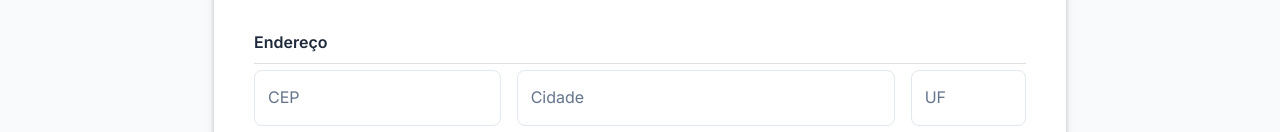
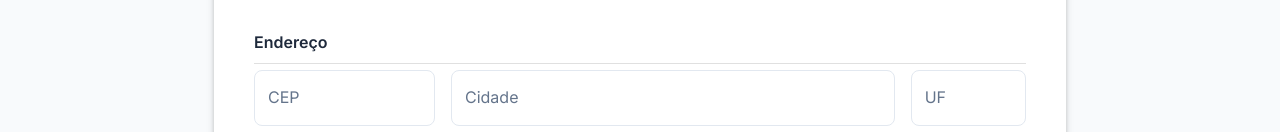
Before and after one commit to LeonardoTsuyoshiYuki/Projeto-Unimed, a React (Vite) app in the folder frontend/: page /register in a window 1280 px wide. Shown: the part 668-800 px from the top of the page. Built offline with nearby package versions, Linux system fonts and the light colour scheme; no server answers.

Commit message:
fix(theme): correct dark mode palette and component overrides

```diff
--- a/frontend/src/pages/Register/index.tsx
+++ b/frontend/src/pages/Register/index.tsx
@@ -384,26 +384,80 @@ export const Register: React.FC = () => {
                         Endereço
                     </Typography>
                     <Grid container spacing={2}>
-                        <Grid size={{ xs: 12, sm: 4 }}>
-                            <TextField fullWidth label="CEP" placeholder="00000000" inputProps={{ maxLength: 8 }} {...register('zip_code')} onBlur={handleCepBlur} error={!!errors.zip_code} helperText={errors.zip_code?.message} />
+                        <Grid size={{ xs: 12, sm: 3 }}>
+                            <TextField
+                                fullWidth
+                                label="CEP"
+                                placeholder="00000000"
+                                inputProps={{ maxLength: 8 }}
+                                {...register('zip_code')}
+                                onBlur={handleCepBlur}
+                                error={!!errors.zip_code}
+                                helperText={errors.zip_code?.message}
+                                InputLabelProps={{ shrink: !!watch('zip_code') || undefined }}
+                            />
+                        </Grid>
+                        <Grid size={{ xs: 12, sm: 7 }}>
+                            <TextField
+                                fullWidth
+                                label="Cidade"
+                                {...register('city')}
+                                error={!!errors.city}
+                                helperText={errors.city?.message}
+                                InputProps={{ readOnly: true }}
+                                InputLabelProps={{ shrink: !!watch('city') || undefined }}
+                            />
+                        </Grid>
+                        <Grid size={{ xs: 12, sm: 2 }}>
+                            <TextField
+                                fullWidth
+                                label="UF"
+                                {...register('state')}
+                                error={!!errors.state}
+                                helperText={errors.state?.message}
+                                InputProps={{ readOnly: true }}
+                                InputLabelProps={{ shrink: !!watch('state') || undefined }}
+                            />
+                        </Grid>
+                        <Grid size={{ xs: 12, sm: 9 }}>
+                            <TextField
+                                fullWidth
+                                label="Logradouro"
+                                {...register('street')}
+                                error={!!errors.street}
+                                helperText={errors.street?.message}
+                                InputProps={{ readOnly: true }}
+                                InputLabelProps={{ shrink: !!watch('street') || undefined }}
+                            />
+                        </Grid>
+                        <Grid size={{ xs: 12, sm: 3 }}>
+                            <TextField
+                                fullWidth
+                                label="Número"
+                                {...register('number')}
+                                error={!!errors.number}
+                                helperText={errors.number?.message}
+                                InputLabelProps={{ shrink: !!watch('number') || undefined }}
+                            />
                         </Grid>
                         <Grid size={{ xs: 12, sm: 6 }}>
-                            <TextField fullWidth label="Cidade" InputProps={{ readOnly: true }} {...register('city')} error={!!errors.city} helperText={errors.city?.message} />
-                        </Grid>
-                        <Grid size={{ xs: 12, sm: 2 }}>
-                            <TextField fullWidth label="UF" InputProps={{ readOnly: true }} {...register('state')} error={!!errors.state} helperText={errors.state?.message} />
-                        </Grid>
-                        <Grid size={{ xs: 12, sm: 9 }}>
-                            <TextField fullWidth label="Logradouro" InputProps={{ readOnly: true }} {...register('street')} error={!!errors.street} helperText={errors.street?.message} />
-                        </Grid>
-                        <Grid size={{ xs: 12, sm: 3 }}>
-                            <TextField fullWidth label="Número" {...register('number')} error={!!errors.number} helperText={errors.number?.message} />
+                            <TextField
+                                fullWidth
+                                label="Bairro"
+                                {...register('neighborhood')}
+                                error={!!errors.neighborhood}
+                                helperText={errors.neighborhood?.message}
+                                InputProps={{ readOnly: true }}
+                                InputLabelProps={{ shrink: !!watch('neighborhood') || undefined }}
+                            />
                         </Grid>
                         <Grid size={{ xs: 12, sm: 6 }}>
-                            <TextField fullWidth label="Bairro" InputProps={{ readOnly: true }} {...register('neighborhood')} error={!!errors.neighborhood} helperText={errors.neighborhood?.message} />
-                        </Grid>
-                        <Grid size={{ xs: 12, sm: 6 }}>
-                            <TextField fullWidth label="Complemento" {...register('complement')} />
+                            <TextField
+                                fullWidth
+                                label="Complemento"
+                                {...register('complement')}
+                                InputLabelProps={{ shrink: !!watch('complement') || undefined }}
+                            />
                         </Grid>
                     </Grid>
 
@@ -412,7 +466,15 @@ export const Register: React.FC = () => {
                     </Typography>
                     <Grid container spacing={2}>
                         <Grid size={{ xs: 12 }}>
-                            <TextField select fullWidth label="Formação Acadêmica" defaultValue="" {...register('education')} error={!!errors.education} helperText={errors.education?.message}>
+                            <TextField
+                                select
+                                fullWidth
+                                label="Formação Acadêmica"
+                                defaultValue=""
+                                {...register('education')}
+                                error={!!errors.education}
+                                helperText={errors.education?.message}
+                            >
                                 {educationOptions.map((option) => (
                                     <MenuItem key={option} value={option}>{option}</MenuItem>
                                 ))}
@@ -420,7 +482,14 @@ export const Register: React.FC = () => {
                         </Grid>
                         {selectedEducation === 'Outros' && (
                             <Grid size={{ xs: 12 }}>
-                                <TextField fullWidth label="Qual sua formação?" placeholder="Digite sua formação" {...register('custom_education')} error={!!errors.custom_education} helperText={errors.custom_education?.message} />
+                                <TextField
+                                    fullWidth
+                                    label="Qual sua formação?"
+                                    placeholder="Digite sua formação"
+                                    {...register('custom_education')}
+                                    error={!!errors.custom_education}
+                                    helperText={errors.custom_education?.message}
+                                />
                             </Grid>
                         )}
                         <Grid size={{ xs: 12, sm: 8 }}>
```
